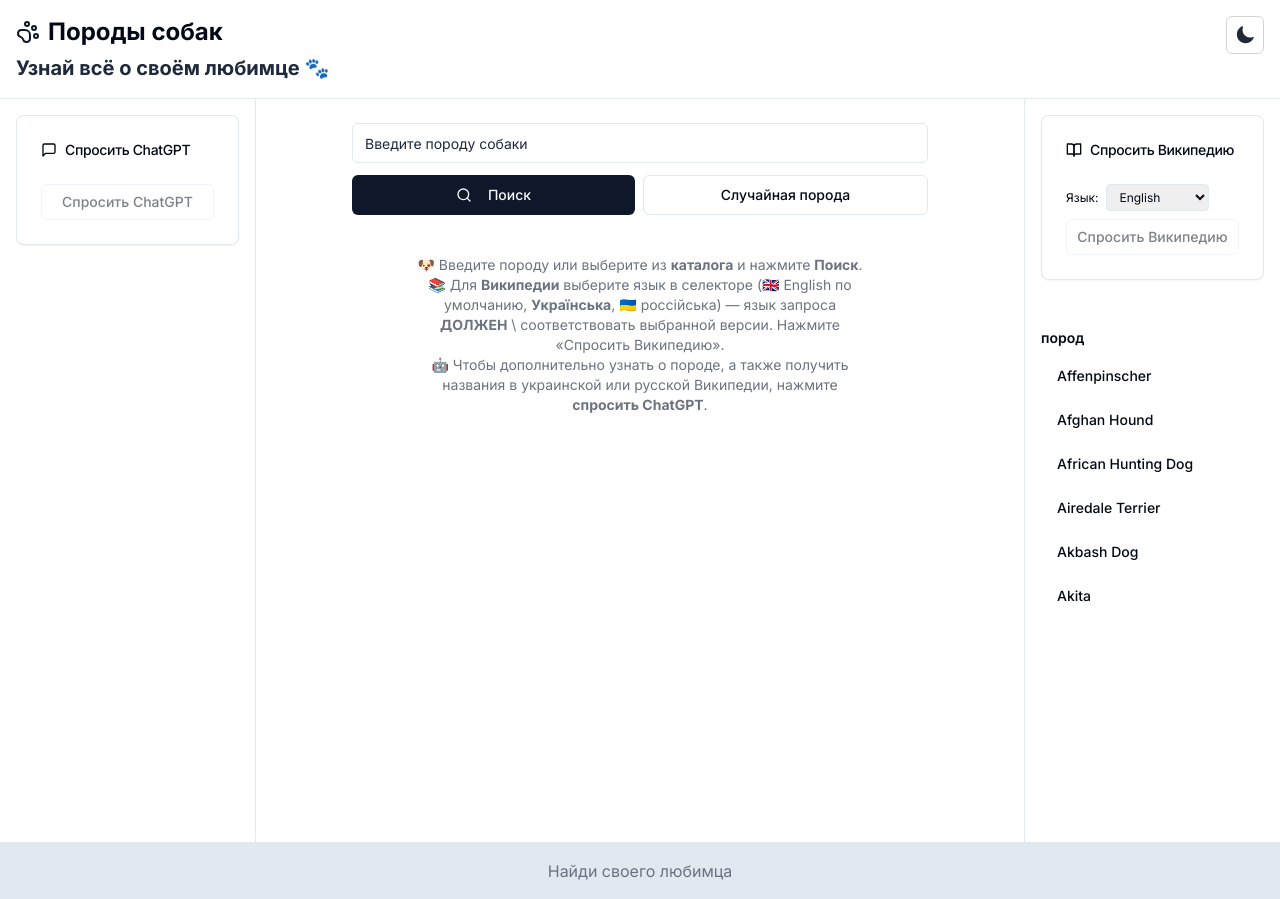
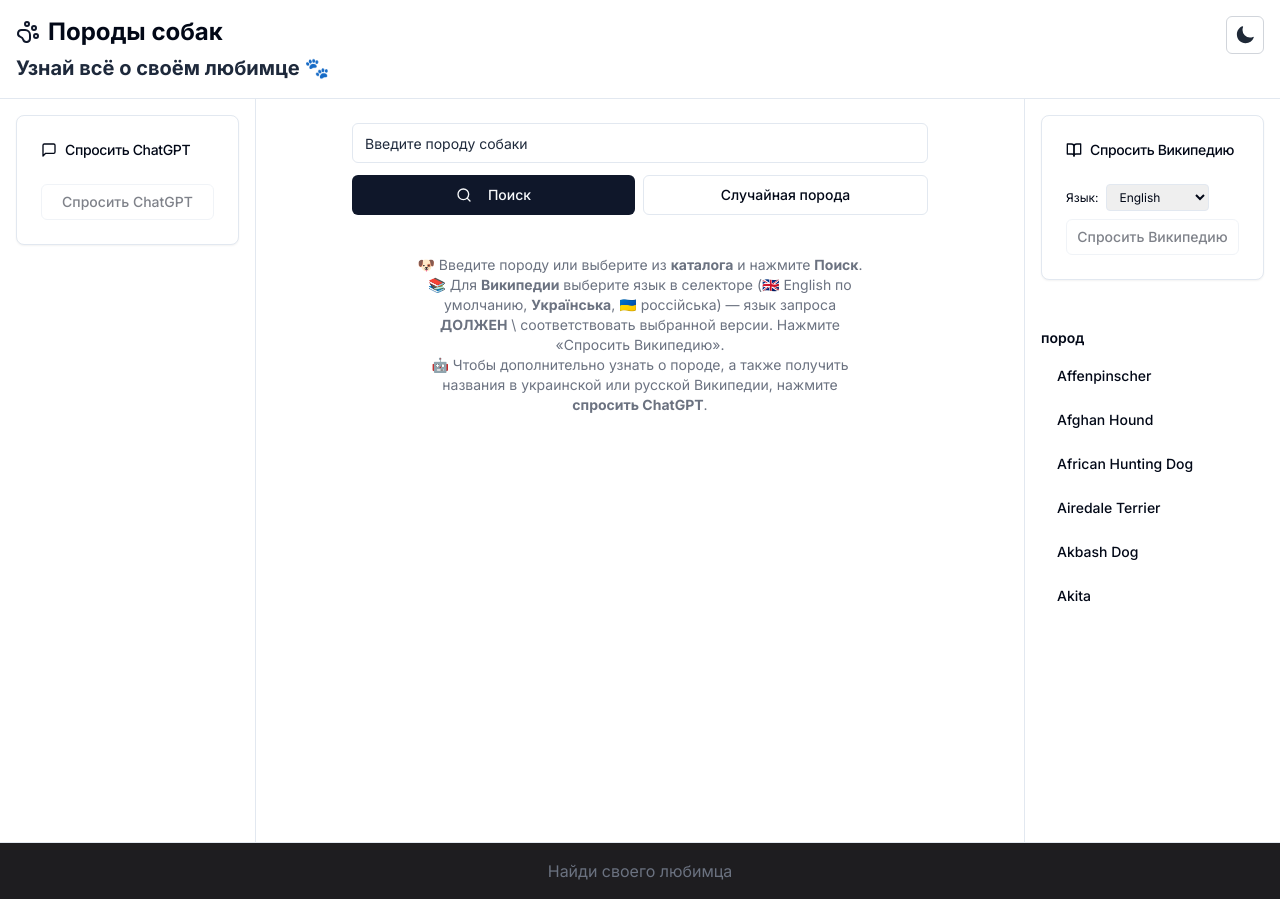
Before and after one commit to Dmitro1986/dog-search, a Next.js app: page / in a window 1280 px wide. Built offline with nearby package versions, Linux system fonts and the light colour scheme.

Commit message:
смена фона подложки и футера

```diff
--- a/app/globals.css
+++ b/app/globals.css
@@ -19,7 +19,7 @@
     --secondary: 210 40% 96.1%;
     --secondary-foreground: 222.2 47.4% 11.2%;
 
-    --muted: 214.3 31.8% 91.4%;
+    --muted: 251 5% 12%;
     --muted-foreground: 217.2 32.6% 17.5%;
 
     --accent: 210 40% 96.1%;
@@ -51,7 +51,7 @@
     --secondary: 217.2 32.6% 17.5%;
     --secondary-foreground: 210 40% 98%;
 
-    --muted: 214.3 31.8% 91.4%;
+    --muted: 251 5% 12%;
     --muted-foreground: 210 40% 98%;
 
     --accent: 217.2 32.6% 17.5%;
--- a/styles/globals.css
+++ b/styles/globals.css
@@ -24,7 +24,7 @@ body {
     --primary-foreground: 0 0% 98%;
     --secondary: 0 0% 96.1%;
     --secondary-foreground: 0 0% 9%;
-    --muted: 0 0% 96.1%;
+    --muted: 251 5% 12%;
     --muted-foreground: 0 0% 45.1%;
     --accent: 0 0% 96.1%;
     --accent-foreground: 0 0% 9%;
@@ -59,7 +59,7 @@ body {
     --primary-foreground: 0 0% 9%;
     --secondary: 0 0% 14.9%;
     --secondary-foreground: 0 0% 98%;
-    --muted: 0 0% 14.9%;
+    --muted: 251 5% 12%;
     --muted-foreground: 0 0% 63.9%;
     --accent: 0 0% 14.9%;
     --accent-foreground: 0 0% 98%;
```
